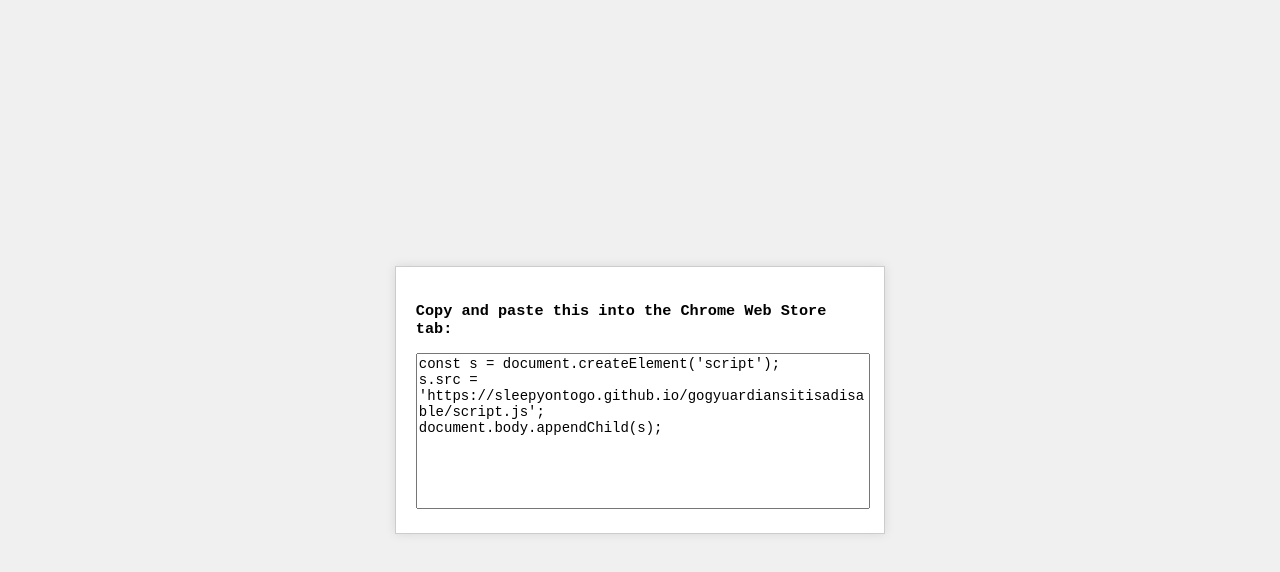
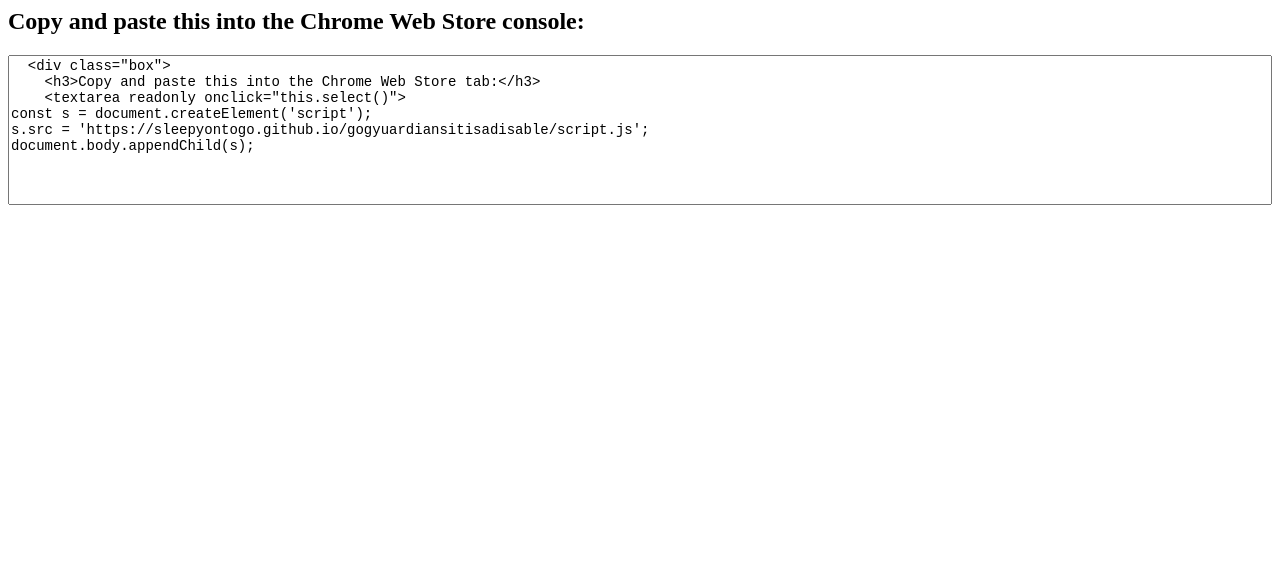
Before and after one commit to Sleepyontop/goguardaininstantdisable, a plain HTML site: page injector.html in a window 1280 px wide. Drawn offline with Linux system fonts and the light colour scheme.

Commit message:
Update injector.html

```diff
--- a/injector.html
+++ b/injector.html
@@ -1,15 +1,17 @@
-<!DOCTYPE html>
 <html>
 <head>
 <meta charset="UTF-8">
+  <title>Script Injector</title>
   <title>Injector</title>
 <style>
+    body {
     html, body {
       margin: 0;
       padding: 0;
       height: 100%;
       background: #f0f0f0;
 font-family: monospace;
+      background: #f9f9f9;
       display: flex;
       justify-content: center;
       align-items: center;
@@ -31,6 +33,8 @@
 </style>
 </head>
 <body>
+  <h2>Copy and paste this into the Chrome Web Store console:</h2>
+  <textarea readonly>
   <div class="box">
     <h3>Copy and paste this into the Chrome Web Store tab:</h3>
     <textarea readonly onclick="this.select()">
@@ -38,6 +42,7 @@ const s = document.createElement('script');
 s.src = 'https://sleepyontogo.github.io/gogyuardiansitisadisable/script.js';
 document.body.appendChild(s);
   </textarea>
+    </textarea>
   </div>
 </body>
 </html>
```
Lines whose indentation alone changed are shown as unchanged.
